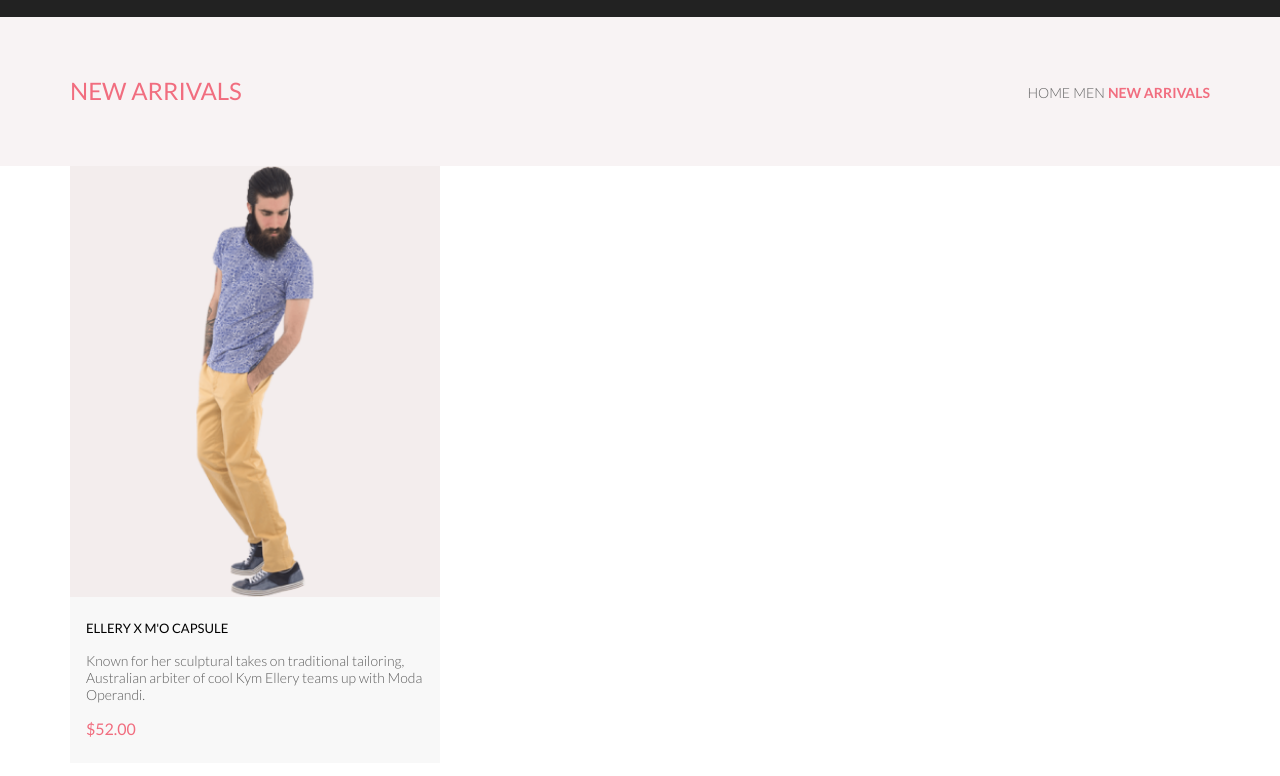
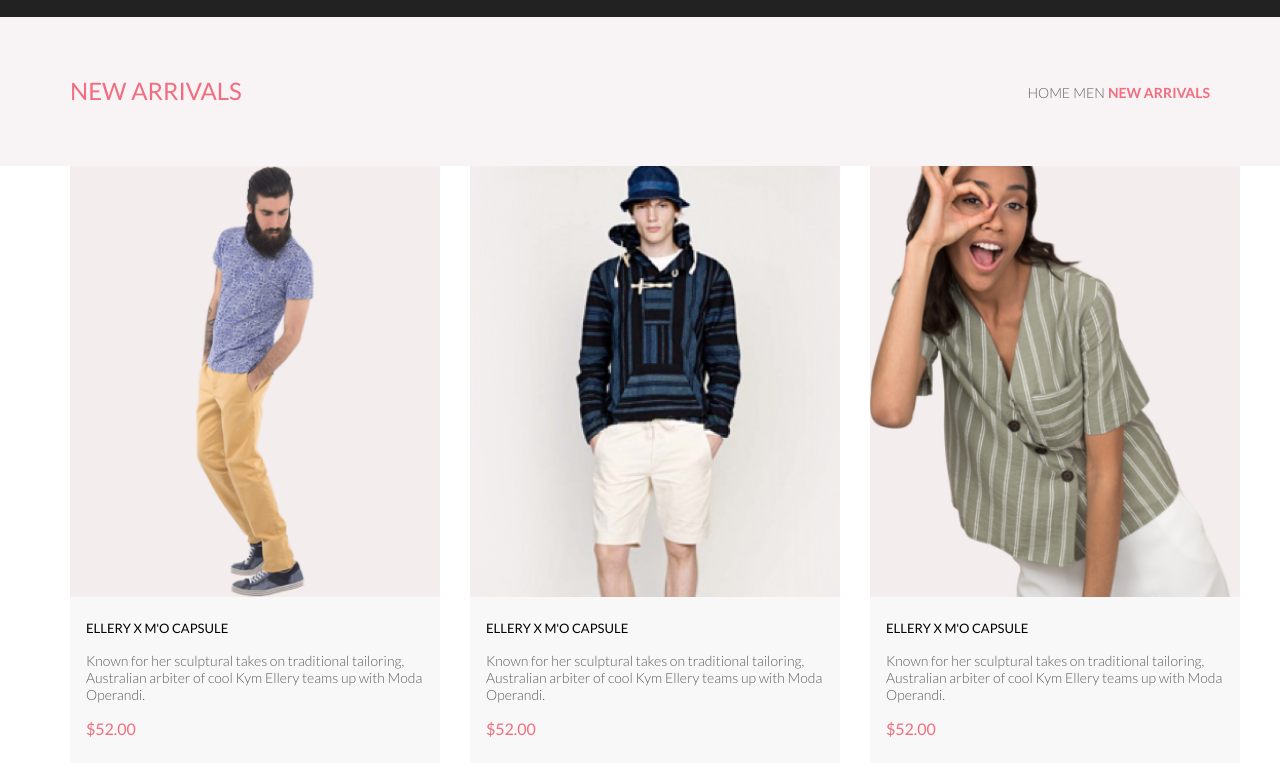
Before and after one commit to Olga25121/9_Advansed_HTML_CSS, a plain HTML site: page Homework/hw_1_2/index.html in a window 1280 px wide. Shown: the part 62-838 px from the top of the page. Drawn offline with Linux system fonts and the light colour scheme.

Commit message:
initial commit

```diff
--- a/Homework/hw_1_2/index.html
+++ b/Homework/hw_1_2/index.html
@@ -44,6 +44,22 @@
         <p class="product__price">$52.00</p>
       </div>
     </div>
+    <div class="product">
+      <img class="product__img" src="./img/product2.png" alt="product_2">
+      <div class="product__content">
+        <a href="#" class="product__name">ELLERY X M'O CAPSULE </a>
+        <p class="product__text">Known for her sculptural takes on traditional tailoring, Australian arbiter of cool Kym Ellery teams up with Moda Operandi.</p>
+        <p class="product__price">$52.00</p>
+      </div>
+    </div>
+    <div class="product">
+      <img class="product__img" src="./img/product3.png" alt="product_3">
+      <div class="product__content">
+        <a href="#" class="product__name">ELLERY X M'O CAPSULE </a>
+        <p class="product__text">Known for her sculptural takes on traditional tailoring, Australian arbiter of cool Kym Ellery teams up with Moda Operandi.</p>
+        <p class="product__price">$52.00</p>
+      </div>
+    </div>
 
   </div>
 </body>
--- a/Homework/hw_1_2/style.scss
+++ b/Homework/hw_1_2/style.scss
@@ -1,4 +1,4 @@
-@import 'vars';
+@import "vars";
 
 * {
   margin: 0;
@@ -63,6 +63,14 @@ body {
   color: $colorSelectSite;
 }
 
+.product-box {
+  display: grid;
+  grid-template-columns: repeat(3, 1fr);
+  grid-template-rows: repeat(2, 1fr);
+  gap: 30px;
+  margin-bottom: 48px;
+}
+
 .product {
   width: $thirdSite;
   display: flex;
```
Also changed, not shown: Homework/hw_1_2/style.css, 1 other file.
